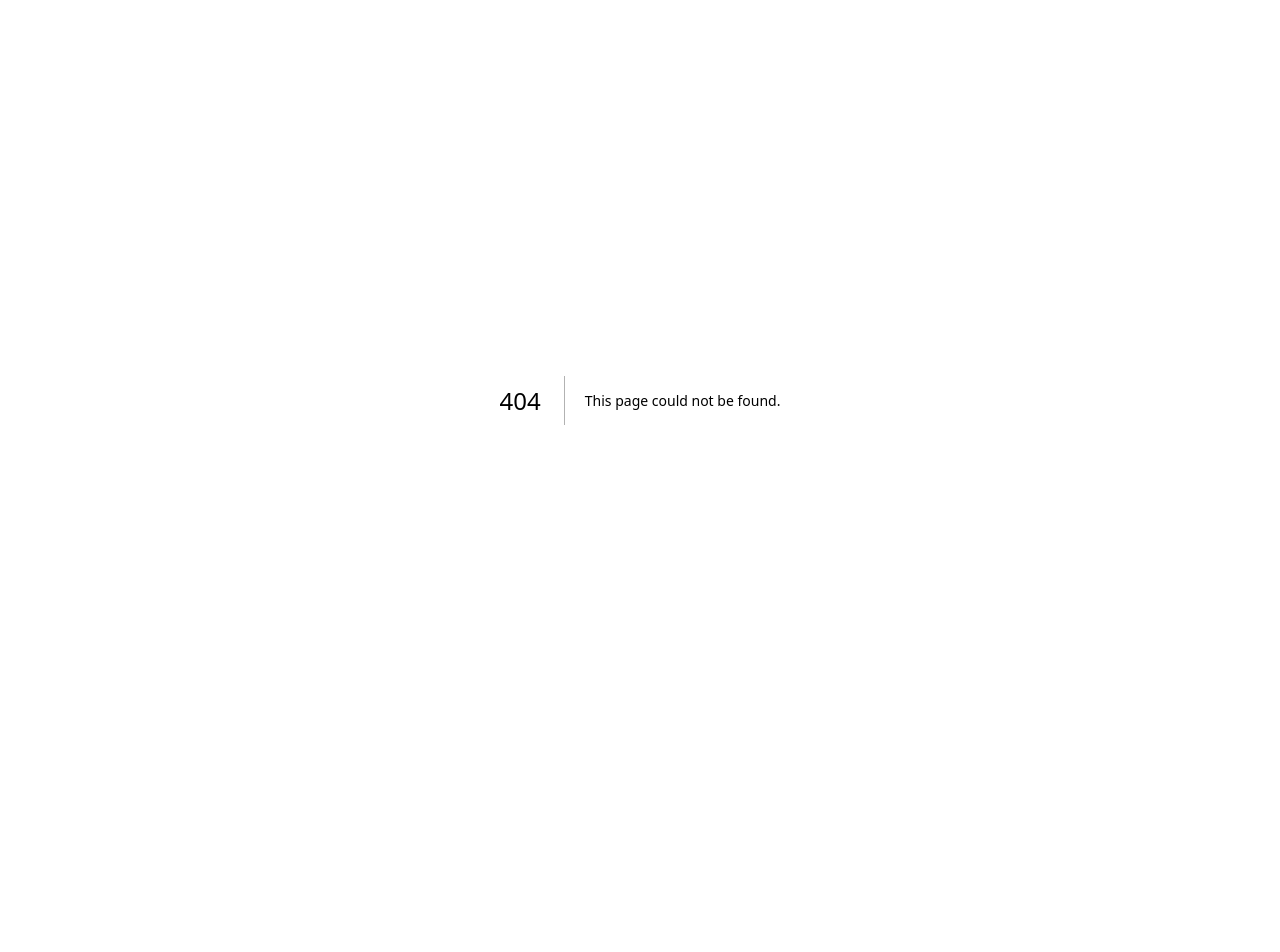
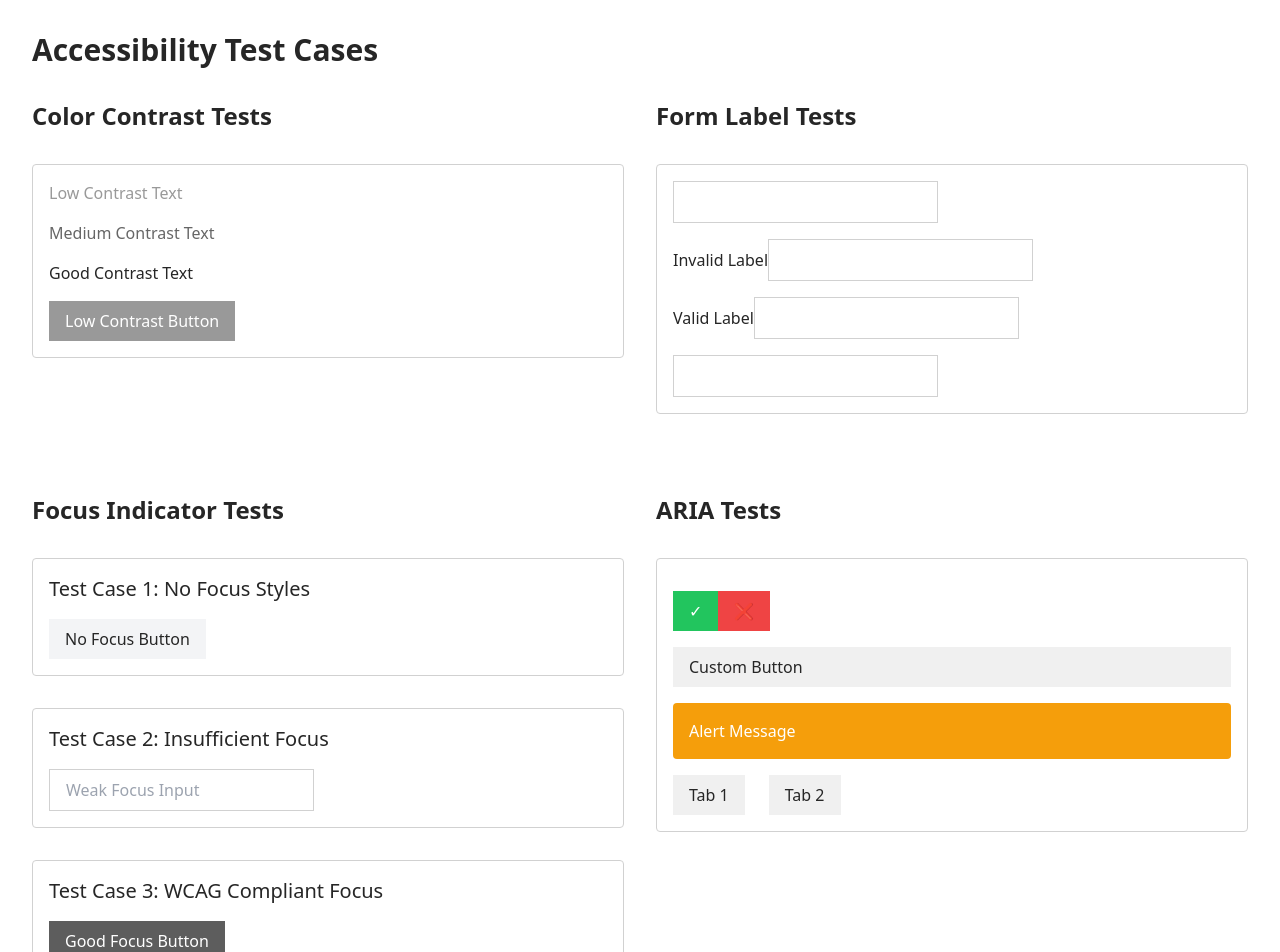
Before and after one commit to dmostoller/fav-website, a Next.js app: page /tests in a window 1280 px wide. Before the commit this address had no page. Shown: the top 952 px of the page. Before the commit the page ends 800 px from the top, so only its background shows below. Built offline with nearby package versions, Linux system fonts and the light colour scheme.

Commit message:
feat: tests

```diff
--- a/src/app/docs/faq/page.tsx
+++ b/src/app/docs/faq/page.tsx
@@ -22,7 +22,20 @@ export default function FAQ() {
                 <h3 className="text-xl font-semibold mb-4">
                   Which WCAG version is supported?
                 </h3>
-                <p>We support WCAG 2.1 Level AA compliance checking.</p>
+                <p className="mb-2">
+                  Our tool currently validates the following WCAG 2.1 criteria:
+                </p>
+                <ul className="list-disc pl-6 mb-4">
+                  <li>Form Control Labels (WCAG 1.3.1 Level A)</li>
+                  <li>Color Contrast (WCAG 1.4.3 Level AA)</li>
+                  <li>Focus Indicators (WCAG 2.4.7 Level AA)</li>
+                </ul>
+                <p>
+                  While these checks help with accessibility compliance, they do
+                  not cover all WCAG 2.1 Level AA requirements. For complete
+                  WCAG 2.1 Level AA compliance, additional manual testing is
+                  recommended.
+                </p>
               </div>
 
               <div>
@@ -72,8 +85,8 @@ export default function FAQ() {
                   Can I export accessibility reports?
                 </h3>
                 <p>
-                  Yes, you can export reports in PDF or JSON formats for
-                  documentation and tracking.
+                  Yes, you can export reports in PDF, JSON or Markdown formats
+                  for documentation and tracking.
                 </p>
               </div>
 
@@ -92,7 +105,7 @@ export default function FAQ() {
                   Can I customize the scanning rules?
                 </h3>
                 <p>
-                  Yes, you can enable/disable specific rules and set custom
+                  Yes, you can enable/disable specific rules and filter by
                   severity levels.
                 </p>
               </div>
@@ -104,7 +117,7 @@ export default function FAQ() {
             <div className="space-y-8">
               <div>
                 <h3 className="text-xl font-semibold mb-4">
-                  The extension isn't detecting my forms
+                  The extension isn&apos;t detecting my forms
                 </h3>
                 <p>
                   Try refreshing the page or checking if the form elements are
--- a/src/app/docs/features/page.tsx
+++ b/src/app/docs/features/page.tsx
@@ -11,11 +11,13 @@ export default function FeaturesGuide() {
     },
     {
       title: "WCAG Compliance Checking",
-      description: "Validates against latest WCAG guidelines",
+      description: "Validates specific WCAG 2.1 accessibility criteria",
       details: [
-        "WCAG 2.1 Level AA support",
-        "Customizable compliance levels",
-        "Detailed violation explanations",
+        "Form Control Labels (WCAG 1.3.1 Level A)",
+        "Color Contrast (WCAG 1.4.3 Level AA)",
+        "Focus Indicators (WCAG 2.4.7 Level AA)",
+        "Detailed violation reporting and guidance",
+        "Note: Additional manual testing recommended for full compliance",
       ],
     },
     {
@@ -39,7 +41,7 @@ export default function FeaturesGuide() {
           help you create and maintain accessible web forms.
         </p>
 
-        <div className="space-y-12">
+        <div className="space-y-2">
           {features.map((feature) => (
             <div
               key={feature.title}
@@ -64,7 +66,7 @@ export default function FeaturesGuide() {
           ))}
         </div>
 
-        <div className="bg-zinc-100 dark:bg-zinc-800 p-6 rounded-lg mt-12 border border-zinc-200 dark:border-zinc-700">
+        <div className="bg-zinc-100 dark:bg-zinc-800 p-6 rounded-lg mt-2 border border-zinc-200 dark:border-zinc-700">
           <h2 className="text-xl font-semibold mb-4 text-zinc-900 dark:text-zinc-100">
             Configuration Options
           </h2>
@@ -74,9 +76,8 @@ export default function FeaturesGuide() {
           </p>
           <ul className="list-disc pl-6 space-y-2 text-zinc-700 dark:text-zinc-300">
             <li>Customize scanning rules</li>
-            <li>Set notification preferences</li>
-            <li>Adjust highlighting colors</li>
-            <li>Configure auto-fix behavior</li>
+            <li>Filter by severity levels</li>
+            <li>Toggle highlight overylay visibility</li>
           </ul>
         </div>
       </section>
--- a/src/app/docs/installation/page.tsx
+++ b/src/app/docs/installation/page.tsx
@@ -18,11 +18,11 @@ export default function InstallationGuide() {
           </li>
 
           <li>
-            <p>Click "Add to Chrome"</p>
+            <p>Click &quot;Add to Chrome&quot;</p>
           </li>
 
           <li>
-            <p>Click "Add Extension" in the popup</p>
+            <p>Click &quot;Add Extension&quot; in the popup</p>
           </li>
         </ol>
 
@@ -52,8 +52,8 @@ export default function InstallationGuide() {
           </li>
           <li>
             <p>
-              Right-click the extension icon and select "Options" to customize
-              settings
+              Right-click the extension icon and select &quot;Options&quot; to
+              customize settings
             </p>
           </li>
         </ol>
@@ -70,7 +70,7 @@ export default function InstallationGuide() {
             <li>Clear browser cache and reload the page</li>
             <li>
               If issues persist, right-click the extension icon and select
-              "Remove from Chrome" then reinstall
+              &quot;Remove from Chrome&quot; then reinstall
             </li>
           </ul>
         </div>
--- a/src/app/docs/layout.tsx
+++ b/src/app/docs/layout.tsx
@@ -1,3 +1,5 @@
+import Link from "next/link";
+
 export default function DocsLayout({
   children,
 }: {
@@ -7,7 +9,7 @@ export default function DocsLayout({
     <div className="flex min-h-screen">
       <aside className="w-64 border-r border-[var(--border)] p-6">
         <div className="mb-6 pb-4 border-b border-[var(--border)]">
-          <a
+          <Link
             href="/"
             className="flex items-center gap-2 text-lg font-semibold hover:text-[var(--primary)]"
           >
@@ -23,7 +25,7 @@ export default function DocsLayout({
               <polyline points="9 22 9 12 15 12 15 22" />
             </svg>
             <span>Home</span>
-          </a>
+          </Link>
         </div>
         <nav className="space-y-2">
           <a href="/docs" className="block hover:text-[var(--primary)]">
--- a/src/app/docs/page.tsx
+++ b/src/app/docs/page.tsx
@@ -29,6 +29,14 @@ export default function Docs() {
           </li>
           <li>
             <a
+              href="/docs/features"
+              className="text-[var(--primary)] hover:text-[var(--primary-hover)]"
+            >
+              Features
+            </a>
+          </li>
+          <li>
+            <a
               href="/docs/faq"
               className="text-[var(--primary)] hover:text-[var(--primary-hover)]"
             >
--- a/src/app/docs/usage/page.tsx
+++ b/src/app/docs/usage/page.tsx
@@ -34,7 +34,7 @@ export default function UsageGuide() {
             <p>Right-click the extension icon</p>
           </li>
           <li>
-            <p>Select "Options"</p>
+            <p>Select &quot;Options&quot;</p>
           </li>
           <li>
             <p>Customize scanning rules and notification preferences</p>
@@ -70,8 +70,8 @@ export default function UsageGuide() {
           <div>
             <h3 className="text-xl font-semibold mb-2">Generating Reports</h3>
             <p>
-              Use the "Generate Report" button for detailed WCAG compliance
-              information
+              Use the &quot;Generate Report&quot; button for detailed WCAG
+              compliance information
             </p>
           </div>
           <div>
--- a/src/app/privacy/page.tsx
+++ b/src/app/privacy/page.tsx
@@ -38,9 +38,9 @@ export default function Privacy() {
           Email Communications
         </h2>
         <p>
-          If you subscribe to our updates or documentation changes, we'll only
-          use your email for the specified purpose. You can unsubscribe at any
-          time.
+          If you subscribe to our updates or documentation changes, we&apos;ll
+          only use your email for the specified purpose. You can unsubscribe at
+          any time.
         </p>
 
         <h2 className="text-xl font-semibold mt-8 mb-4">Data Sharing</h2>
--- a/src/app/terms/page.tsx
+++ b/src/app/terms/page.tsx
@@ -52,9 +52,11 @@ export default function Terms() {
 
         <h2 className="text-xl font-semibold mt-8 mb-4">5. Disclaimers</h2>
         <ul className="list-disc pl-5 space-y-2">
-          <li>The service is provided "as is" without warranties</li>
+          <li>The service is provided &quot;as is&quot; without warranties</li>
           <li>We do not guarantee complete accessibility compliance</li>
-          <li>Users remain responsible for their website's accessibility</li>
+          <li>
+            Users remain responsible for their website&apos;s accessibility
+          </li>
           <li>We are not liable for any damages arising from use</li>
         </ul>
 
--- /dev/null
+++ b/src/app/tests/page.tsx
@@ -0,0 +1,145 @@
+import { Metadata } from "next";
+import "./tests.css";
+
+export const metadata: Metadata = {
+  title: "Focus Indicator Tests",
+  description: "Test cases for WCAG 2.4.7 Focus Indicators",
+};
+
+export default function TestPage() {
+  return (
+    <main className="container mx-auto p-8">
+      <h1 className="text-3xl font-bold mb-8">Accessibility Test Cases</h1>
+      <div className="grid grid-cols-1 lg:grid-cols-2 gap-8">
+        {/* Color Contrast Tests */}
+        <section className="space-y-8 mb-12">
+          <h2 className="text-2xl font-semibold">Color Contrast Tests</h2>
+          <div className="p-4 border border-[var(--border)] rounded space-y-4">
+            <p className="text-[var(--low-contrast)]">Low Contrast Text</p>
+            <p className="text-[var(--medium-contrast)]">
+              Medium Contrast Text
+            </p>
+            <p className="text-[var(--text)]">Good Contrast Text</p>
+            <button className="px-4 py-2 bg-[var(--low-contrast)] text-[var(--background)]">
+              Low Contrast Button
+            </button>
+          </div>
+        </section>
+
+        {/* Form Label Tests */}
+        <section className="space-y-8 mb-12">
+          <h2 className="text-2xl font-semibold">Form Label Tests</h2>
+          <div className="p-4 border border-[var(--border)] rounded space-y-4">
+            <div>
+              <input
+                type="text"
+                className="px-4 py-2 border border-[var(--border)] bg-[var(--background)] text-[var(--text)]"
+              />
+            </div>
+            <div>
+              <label>Invalid Label</label>
+              <input
+                type="text"
+                className="px-4 py-2 border border-[var(--border)] bg-[var(--background)] text-[var(--text)]"
+              />
+            </div>
+            <div>
+              <label htmlFor="validInput">Valid Label</label>
+              <input
+                id="validInput"
+                type="text"
+                className="px-4 py-2 border border-[var(--border)] bg-[var(--background)] text-[var(--text)]"
+              />
+            </div>
+            <div>
+              <input
+                type="text"
+                aria-label="ARIA labeled input"
+                className="px-4 py-2 border border-[var(--border)] bg-[var(--background)] text-[var(--text)]"
+              />
+            </div>
+          </div>
+        </section>
+
+        {/* Focus Tests */}
+        <section className="space-y-8 mb-12">
+          <h2 className="text-2xl font-semibold">Focus Indicator Tests</h2>
+          <div className="p-4 border border-[var(--border)] rounded">
+            <h2 className="text-xl mb-4">Test Case 1: No Focus Styles</h2>
+            <button className="px-4 py-2 bg-[var(--surface)] bad-button">
+              No Focus Button
+            </button>
+          </div>
+          <div className="p-4 border border-[var(--border)] rounded">
+            <h2 className="text-xl mb-4">Test Case 2: Insufficient Focus</h2>
+            <input
+              type="text"
+              className="px-4 py-2 border border-[var(--border)] bg-[var(--background)] text-[var(--text)] weak-focus"
+              placeholder="Weak Focus Input"
+            />
+          </div>
+          <div className="p-4 border border-[var(--border)] rounded">
+            <h2 className="text-xl mb-4">Test Case 3: WCAG Compliant Focus</h2>
+            <button className="px-4 py-2 bg-[var(--primary)] text-[var(--background)] good-focus hover:bg-[var(--primary-hover)]">
+              Good Focus Button
+            </button>
+          </div>
+          <div className="p-4 border border-[var(--border)] rounded">
+            <h2 className="text-xl mb-4">Test Case 4: Custom Focus Style</h2>
+            <a
+              href="#"
+              className="px-4 py-2 bg-[var(--success)] text-[var(--background)] custom-focus"
+            >
+              Custom Focus Link
+            </a>
+          </div>
+        </section>
+
+        {/* ARIA Tests */}
+        <section className="space-y-8">
+          <h2 className="text-2xl font-semibold">ARIA Tests</h2>
+          <div className="p-4 border border-[var(--border)] rounded space-y-4">
+            <button
+              aria-label="Valid ARIA button"
+              className="px-4 py-2 bg-[var(--success)] text-[var(--background)]"
+            >
+              ✓
+            </button>
+            <button className="px-4 py-2 bg-[var(--error)] text-[var(--background)]">
+              ❌
+            </button>
+            <div
+              role="button"
+              tabIndex={0}
+              className="custom-button px-4 py-2 bg-[var(--surface)] text-[var(--text)]"
+            >
+              Custom Button
+            </div>
+            <div
+              role="alert"
+              className="alert p-4 bg-[var(--warning)] text-[var(--background)]"
+            >
+              Alert Message
+            </div>
+            <div role="tablist" className="tab-list space-x-2">
+              <div
+                role="tab"
+                tabIndex={0}
+                className="inline-block px-4 py-2 bg-[var(--surface)] text-[var(--text)]"
+              >
+                Tab 1
+              </div>
+              <div
+                role="tab"
+                tabIndex={0}
+                className="inline-block px-4 py-2 bg-[var(--surface)] text-[var(--text)]"
+              >
+                Tab 2
+              </div>
+            </div>
+          </div>
+        </section>
+      </div>
+    </main>
+  );
+}
--- /dev/null
+++ b/src/app/tests/tests.css
@@ -0,0 +1,90 @@
+:root {
+  --low-contrast: #999999;
+  --medium-contrast: #666666;
+}
+
+@media (prefers-color-scheme: dark) {
+  :root {
+    --low-contrast: #666666;
+    --medium-contrast: #999999;
+  }
+}
+
+.bad-button {
+  border: none;
+  outline: none;
+}
+
+.bad-button:focus {
+  outline: none;
+}
+
+.weak-focus:focus {
+  outline: 1px dotted var(--border);
+}
+
+.good-focus:focus {
+  outline: 3px solid var(--primary);
+  outline-offset: 2px;
+}
+
+.custom-focus:focus {
+  outline: none;
+  box-shadow:
+    0 0 0 3px var(--success),
+    0 0 0 6px var(--background);
+}
+/* Color Contrast Styles */
+.low-contrast {
+  color: #999;
+}
+
+.medium-contrast {
+  color: #666;
+}
+
+.good-contrast {
+  color: #000;
+}
+
+.low-contrast-button {
+  color: #fff;
+  background-color: #e3e3e3;
+}
+
+/* ARIA Styles */
+.custom-button {
+  padding: 0.5rem 1rem;
+  background: #f0f0f0;
+  cursor: pointer;
+}
+
+.custom-button:focus {
+  outline: 2px solid var(--primary);
+  outline-offset: 2px;
+}
+
+.alert {
+  border-radius: 4px;
+}
+
+.tab-list {
+  display: flex;
+  gap: 1rem;
+}
+
+.tab-list [role="tab"] {
+  padding: 0.5rem 1rem;
+  background: #f0f0f0;
+  cursor: pointer;
+}
+
+.tab-list [role="tab"]:focus {
+  outline: 2px solid var(--primary);
+  outline-offset: 2px;
+}
+
+.focusable-div:focus {
+  outline: 2px solid var(--primary);
+  outline-offset: 2px;
+}
--- a/src/hooks/useSystemTheme.tsx
+++ b/src/hooks/useSystemTheme.tsx
@@ -3,16 +3,20 @@
 import { useState, useEffect } from "react";
 
 export const useSystemTheme = () => {
-  const [isDark, setIsDark] = useState(
-    window.matchMedia("(prefers-color-scheme: dark)").matches,
-  );
+  const [isDark, setIsDark] = useState(false); // Default value for SSR
 
   useEffect(() => {
-    const mediaQuery = window.matchMedia("(prefers-color-scheme: dark)");
-    const handler = (e: MediaQueryListEvent) => setIsDark(e.matches);
+    // Check if window exists (client-side only)
+    if (typeof window !== "undefined") {
+      setIsDark(window.matchMedia("(prefers-color-scheme: dark)").matches);
 
-    mediaQuery.addEventListener("change", handler);
-    return () => mediaQuery.removeEventListener("change", handler);
+      // Add listener for theme changes
+      const mediaQuery = window.matchMedia("(prefers-color-scheme: dark)");
+      const handler = (e: MediaQueryListEvent) => setIsDark(e.matches);
+
+      mediaQuery.addEventListener("change", handler);
+      return () => mediaQuery.removeEventListener("change", handler);
+    }
   }, []);
 
   return isDark;
```
